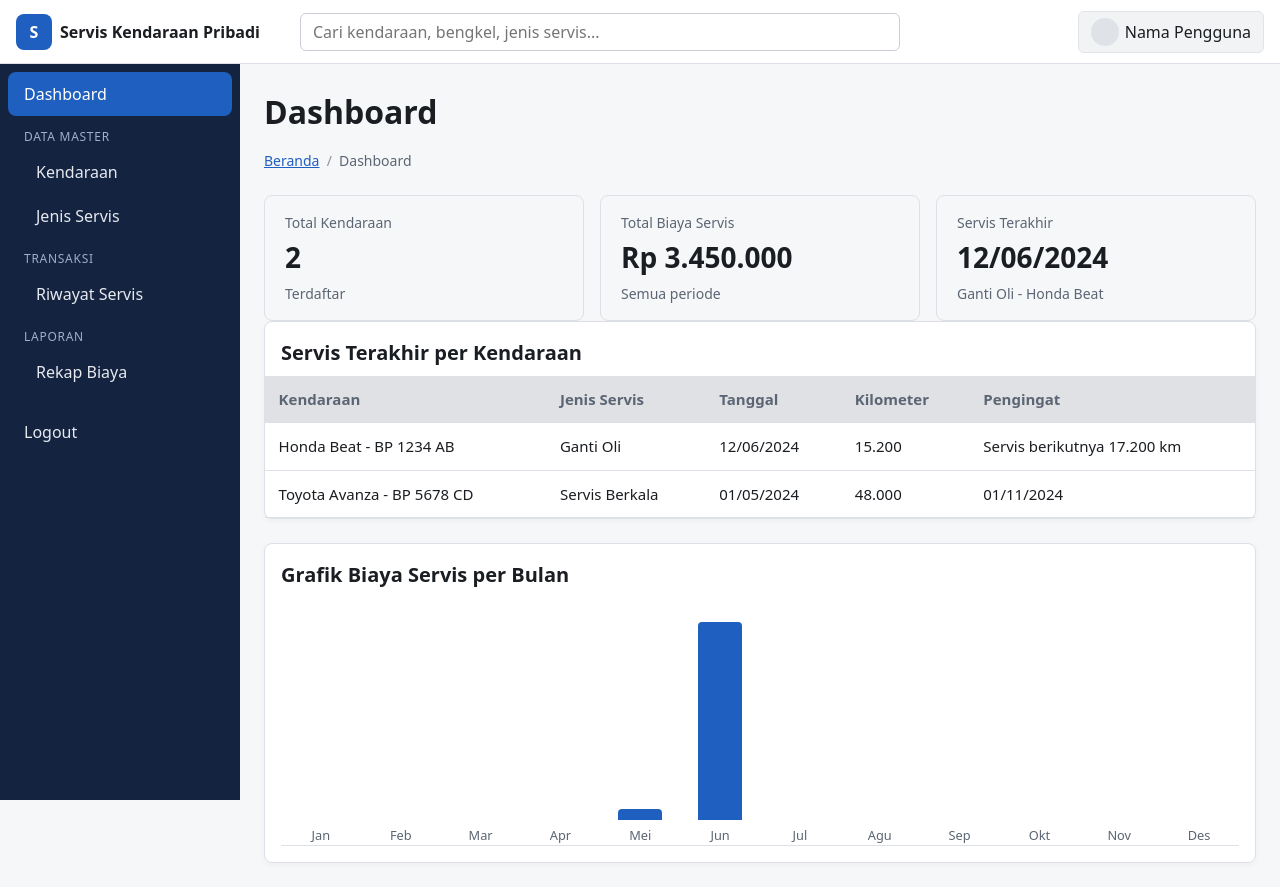
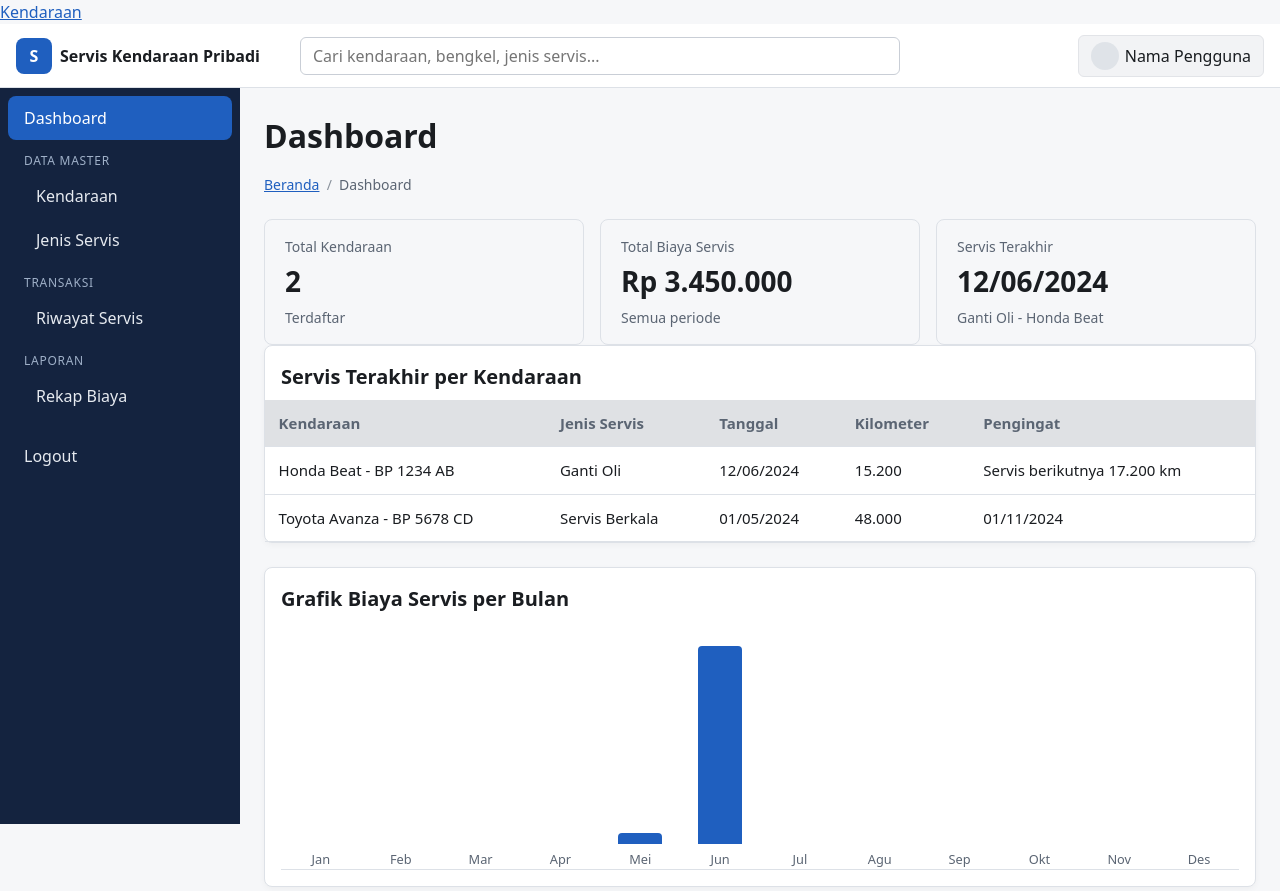
Before and after one commit to Jedisapurba/PBLIF1-MA06, a PHP site: page /user/dashboard.php in a window 1280 px wide. Shown: the top 891 px of the page. Before the commit the page ends 866 px from the top, so only its background shows below. Run offline with PHP 8.4, Linux system fonts and the light colour scheme.

Commit message:
membuat link url kendaraan

```diff
--- a/user/dashboard.php
+++ b/user/dashboard.php
@@ -6,6 +6,7 @@
   <title>Dashboard | Servis Kendaraan Pribadi</title>
   <link href="../assets/css/style.css" rel="stylesheet">
   <link href="../assets/css/dashboard.css" rel="stylesheet">
+  <a href="../kendaraan.html">Kendaraan</a>
 </head>
 <body>
   <a class="skip-link" href="#konten">Lewati ke konten</a>
```
